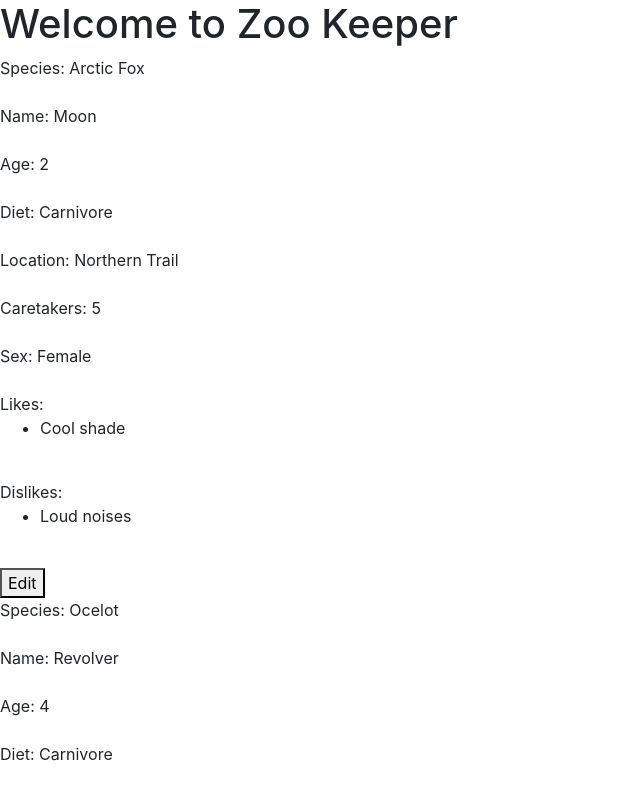
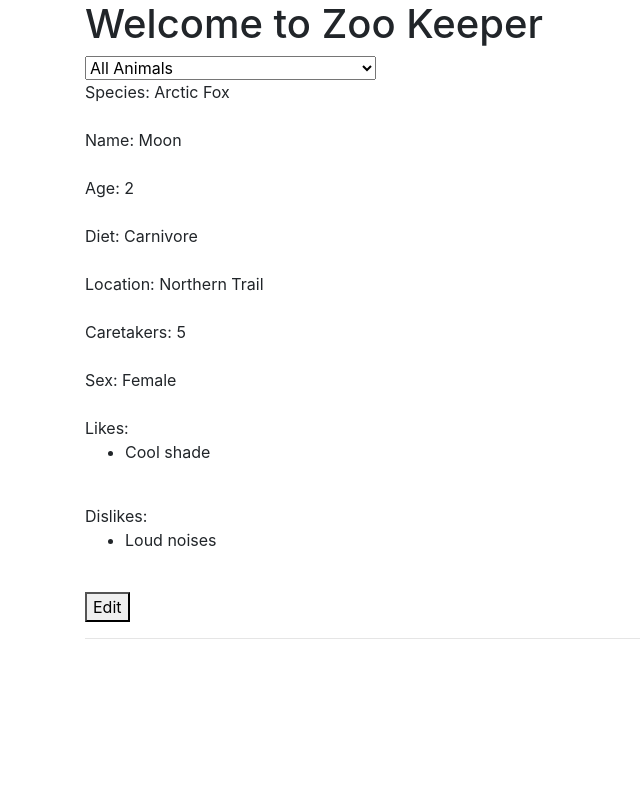
Before and after one commit to lukebertram/zoo, an Angular app: page / in a window 1280 px wide. Shown: the top 793 px of the page, without its empty margins (0-640 px from the left). Built offline with nearby package versions, Linux system fonts and the light colour scheme.

Commit message:
add pipe filter to animal-list component to display only animals < 2 yrs old

```diff
--- /dev/null
+++ b/src/app/age.pipe.ts
@@ -0,0 +1,20 @@
+import { Pipe, PipeTransform } from '@angular/core';
+import { Animal } from './animal.model';
+
+@Pipe({
+  name: "age",
+  pure: false
+})
+
+export class AgePipe implements PipeTransform {
+
+  transform(input: Animal[]) {
+    // const output: Animal[] = [];
+    // input.forEach((animal)=>{
+    //   if (animal.age < 2){
+    //     output.push(animal);
+    //   }
+    // })
+    return input.filter((animal) => animal.age <= 2);
+  }
+}
--- a/src/app/animal-list/animal-list.component.html
+++ b/src/app/animal-list/animal-list.component.html
@@ -1,4 +1,9 @@
-<div *ngFor="let animal of childAnimalList">
+<select (change)="filterChange($event.target.value)">
+  <option value="all">All Animals</option>
+  <option value="young">Young animals (younger than 2 yrs)</option>
+  <option value="mature">Mature animals (older than 2 yrs)</option>
+</select>
+<div *ngFor="let animal of childAnimalList | age">
   <div class="animal-field">
     <span class="field-key">Species: </span>
     <span class="field-value">{{animal.species}}</span>
--- a/src/app/animal-list/animal-list.component.ts
+++ b/src/app/animal-list/animal-list.component.ts
@@ -7,6 +7,8 @@ import { Animal } from './../animal.model';
   styleUrls: ['./animal-list.component.css']
 })
 export class AnimalListComponent {
+
+  filterByAge: string = "all";
   @Input() childAnimalList: Animal[];
   @Output() editClick = new EventEmitter();
 
@@ -16,5 +18,7 @@ export class AnimalListComponent {
     this.editClick.emit(animalToEdit);
   }
 
-
+  filterChange(optionFromMenu: string){
+    this.filterByAge = optionFromMenu;
+  }
 }
--- a/src/app/app.component.html
+++ b/src/app/app.component.html
@@ -1,4 +1,4 @@
-<div>
+<div class="container">
   <h1>
     Welcome to {{ title }}
   </h1>
--- a/src/app/app.module.ts
+++ b/src/app/app.module.ts
@@ -1,20 +1,20 @@
 import { BrowserModule } from '@angular/platform-browser';
 import { NgModule } from '@angular/core';
 import { FormsModule } from '@angular/forms';
-
 
 import { AppComponent } from './app.component';
 import { NewAnimalComponent } from './new-animal/new-animal.component';
 import { AnimalListComponent } from './animal-list/animal-list.component';
 import { EditAnimalComponent } from './edit-animal/edit-animal.component';
-
+import { AgePipe } from './age.pipe';
 
 @NgModule({
   declarations: [
     AppComponent,
     NewAnimalComponent,
     AnimalListComponent,
-    EditAnimalComponent
+    EditAnimalComponent,
+    AgePipe
   ],
   imports: [
     BrowserModule,
```
